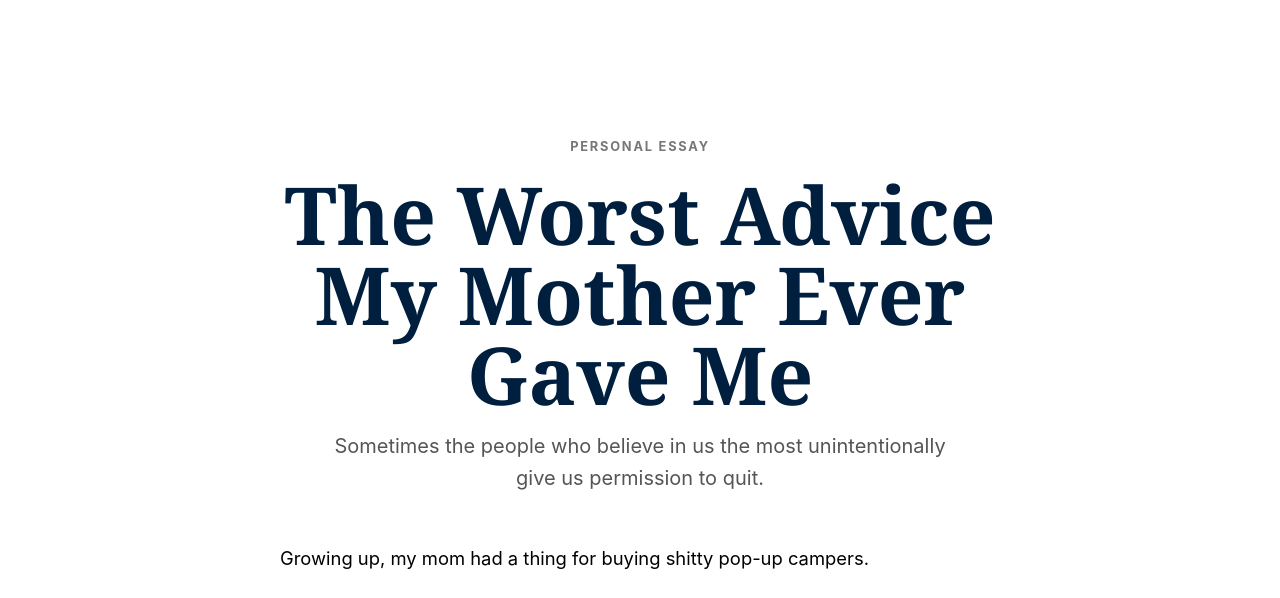
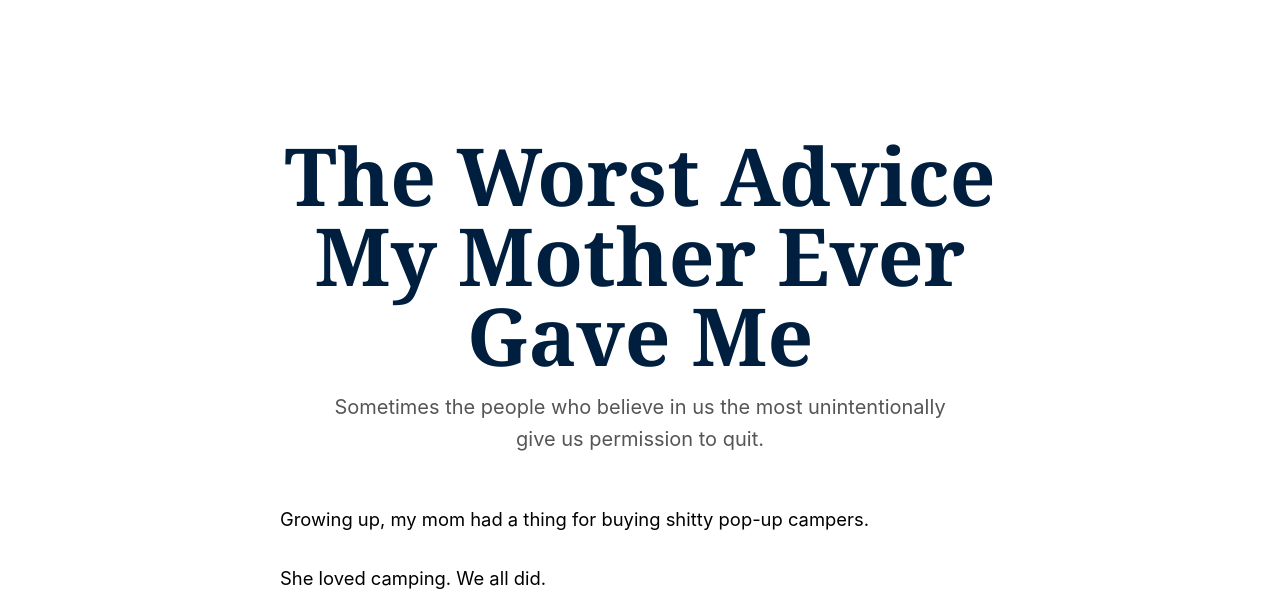
Before and after one commit to candicecoschino-lgtm/theccway-site, a plain HTML site: page blog/the-worst-advice-my-mother-ever-gave-me.html in a window 1280 px wide. Shown: the part 184-782 px from the top of the page. Drawn offline with Linux system fonts and the light colour scheme.

Commit message:
Remove redundant article category label

```diff
--- a/blog/the-worst-advice-my-mother-ever-gave-me.html
+++ b/blog/the-worst-advice-my-mother-ever-gave-me.html
@@ -25,7 +25,7 @@
 <main class="article-page">
 
     <section class="article-hero">
-        <p class="article-kicker">Personal Essay</p>
+
         <h1>The Worst Advice My Mother Ever Gave Me</h1>
 
         <p class="article-subtitle">
```
